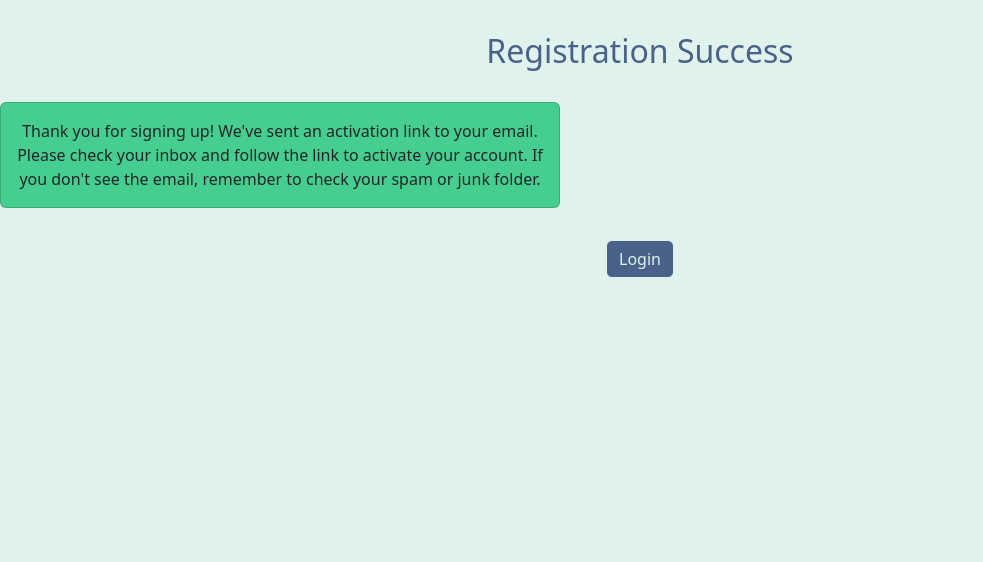
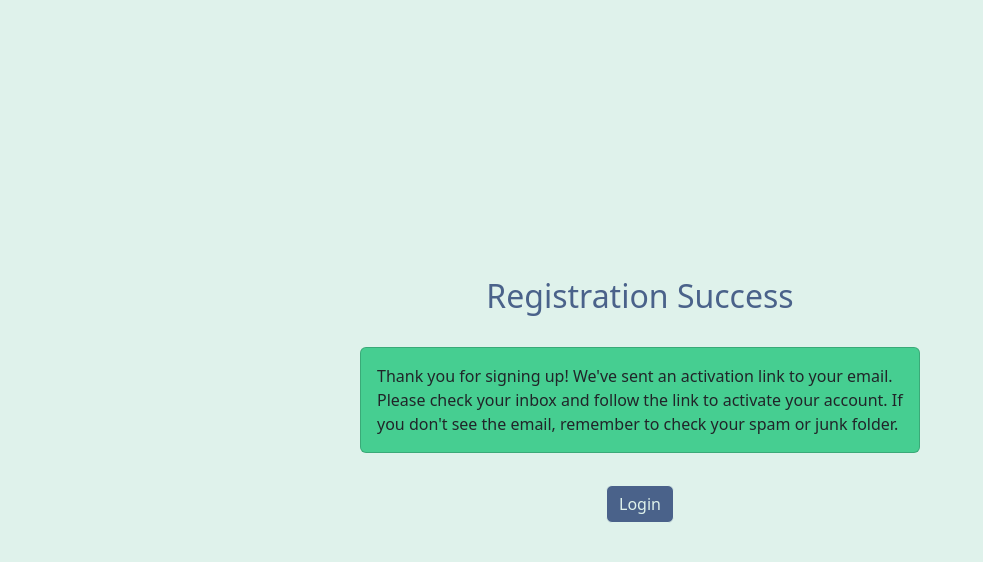
Before and after one commit to lajos-seyler/taskminder-frontend, a React (Vite) app: page /registration-success in a window 1280 px wide. Shown: the top 562 px of the page, without its empty margins (0-983 px from the left). Built offline with nearby package versions, Linux system fonts and the light colour scheme; no server answers.

Commit message:
fix: scrolling issue on pages
If the view size was smaller than the content, the page did not scroll
properly. The content would go off the screen and the user would not be
able to see it.

```diff
--- a/src/main.css
+++ b/src/main.css
@@ -19,24 +19,23 @@
   box-sizing: border-box; /* Includes padding and border in the element's width and height */
 }
 
-html,
 body {
-  height: 100%;
-  width: 100%;
-  font-family: sans-serif;
-  line-height: 1.5;
-  overflow-x: hidden;
-}
-
-body {
-  display: flex;
-  flex-direction: column;
-  min-height: 100vh;
+  margin: 0;
+  width: 100vw;
+  height: 100vh;
   background-color: var(--light-green) !important;
   color: var(--dark-blue) !important;
 }
 
 #root {
-  height: 100%;
-  width: 100%;
+  flex: 1;
+  width: 100vw;
+  height: 100vh;
+  display: flex;
+  flex-direction: column;
+  overflow: scroll;
 }
+
+#root::-webkit-scrollbar {
+  display: none;
+}
--- a/src/pages/Login.tsx
+++ b/src/pages/Login.tsx
@@ -4,11 +4,14 @@ import styled from "styled-components";
 import LoginForm from "../features/users/components/LoginForm";
 
 const StyledLogin = styled.div`
-  height: 100%;
-  width: 100%;
+  flex: 1 1 0;
   display: flex;
+  flex-direction: column;
   align-items: center;
   justify-content: center;
+  margin-top: auto;
+  margin-bottom: auto;
+  padding: 3rem 0;
 `;
 
 const StyledCard = styled(Card)`
--- a/src/pages/PageNotFound.tsx
+++ b/src/pages/PageNotFound.tsx
@@ -1,7 +1,12 @@
 import styled from "styled-components";
 
 const StyledPageNotFound = styled.div`
-  text-align: center;
+  height: 100%;
+  width: 100%;
+  display: flex;
+  flex-direction: column;
+  align-items: center;
+  justify-content: center;
 `;
 
 function PageNotFound() {
--- a/src/pages/Register.tsx
+++ b/src/pages/Register.tsx
@@ -4,11 +4,11 @@ import styled from "styled-components";
 import RegistrationForm from "../features/users/components/RegistrationForm";
 
 const StyledRegister = styled.div`
-  height: 100%;
-  width: 100%;
   display: flex;
+  flex-direction: column;
   align-items: center;
   justify-content: center;
+  margin: 3rem auto;
 `;
 
 const StyledCard = styled(Card)`
--- a/src/pages/RegistrationSuccess.tsx
+++ b/src/pages/RegistrationSuccess.tsx
@@ -5,7 +5,14 @@ import styled from "styled-components";
 import RegistrationSuccessCard from "../features/users/components/RegistrationSuccessCard";
 
 const StyledRegistrationSuccess = styled.div`
-  text-align: center;
+  flex: 1 1 0;
+  display: flex;
+  flex-direction: column;
+  align-items: center;
+  justify-content: center;
+  margin-top: auto;
+  margin-bottom: auto;
+  padding: 2rem 0;
 `;
 
 const StyledH2 = styled.h2`
```
